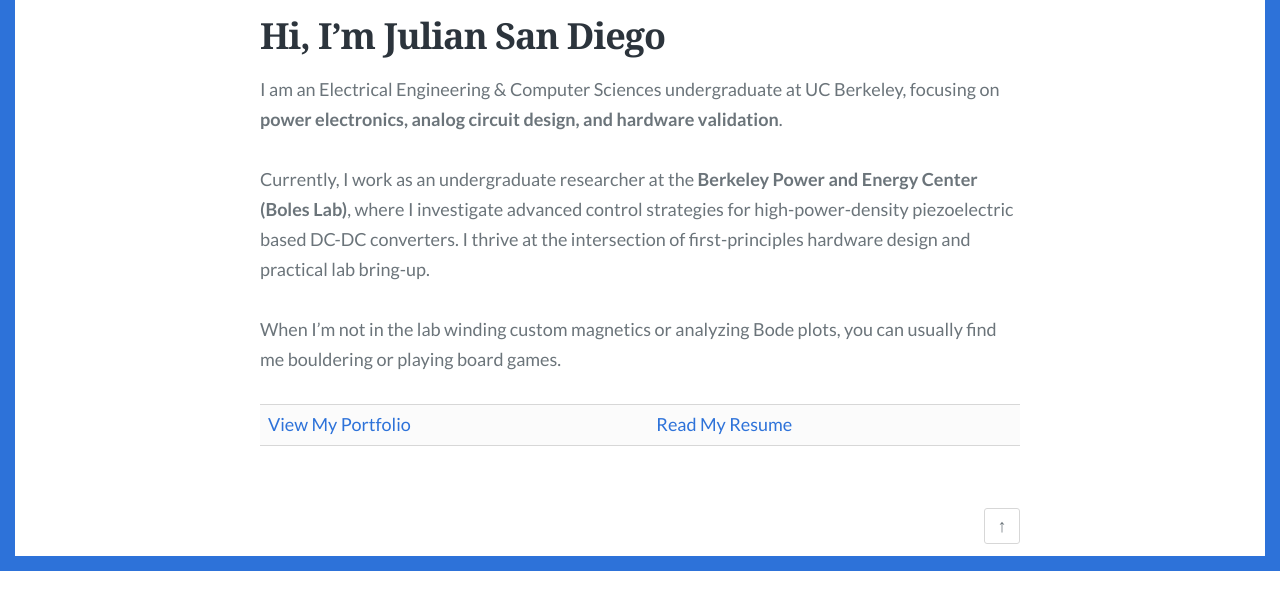
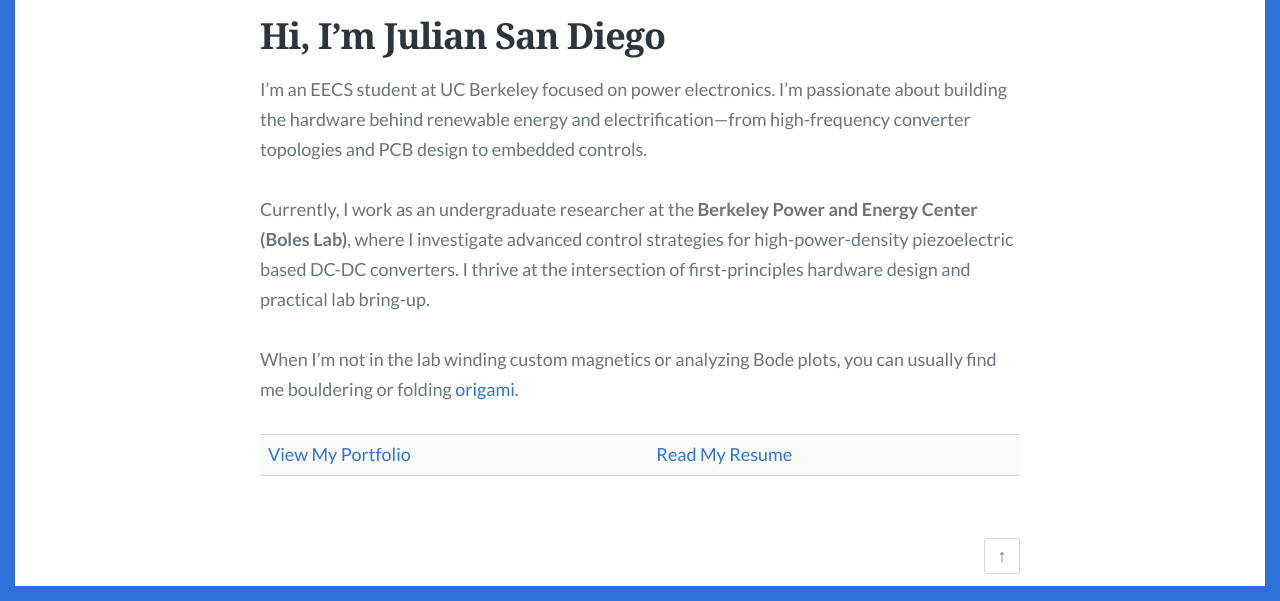
Before and after one commit to julianwsd/julianwsd.github.io, a Jekyll site: the page built from index.md, in a window 1280 px wide. Shown: the part 678-1279 px from the top of the page. Built offline with Jekyll 4.4.1, drawn with Linux system fonts in a browser that asks for light colours; before the commit the page ends 1249 px from its top, so only the background shows below that.

Commit message:
vault backup: 2026-07-22 09:42:15

```diff
--- a/index.md
+++ b/index.md
@@ -5,10 +5,10 @@ title: About Me
 ![Portrait](./Supporting_Files/Portrait.png)
 # Hi, I'm Julian San Diego
 
-I am an Electrical Engineering & Computer Sciences undergraduate at UC Berkeley, focusing on **power electronics, analog circuit design, and hardware validation**.
+I'm an EECS student at UC Berkeley focused on power electronics. I'm passionate about building the hardware behind renewable energy and electrification—from high-frequency converter topologies and PCB design to embedded controls.
 
 Currently, I work as an undergraduate researcher at the **Berkeley Power and Energy Center (Boles Lab)**, where I investigate advanced control strategies for high-power-density piezoelectric based DC-DC converters. I thrive at the intersection of first-principles hardware design and practical lab bring-up.
 
-When I'm not in the lab winding custom magnetics or analyzing Bode plots, you can usually find me bouldering or playing board games.
+When I'm not in the lab winding custom magnetics or analyzing Bode plots, you can usually find me bouldering or folding [origami](origami.md).
 
 [View My Portfolio](portfolio.md) | [Read My Resume](resume.md)
```
Also changed, not shown: origami.md (added, +2 -0 lines), .obsidian/workspace.json, 2 other files.
